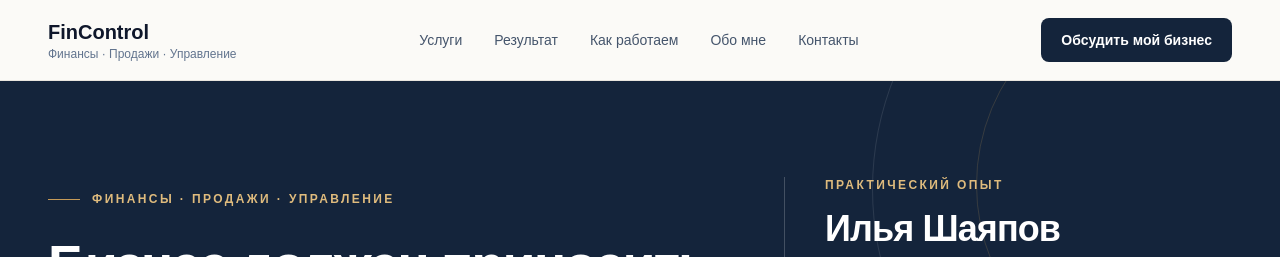
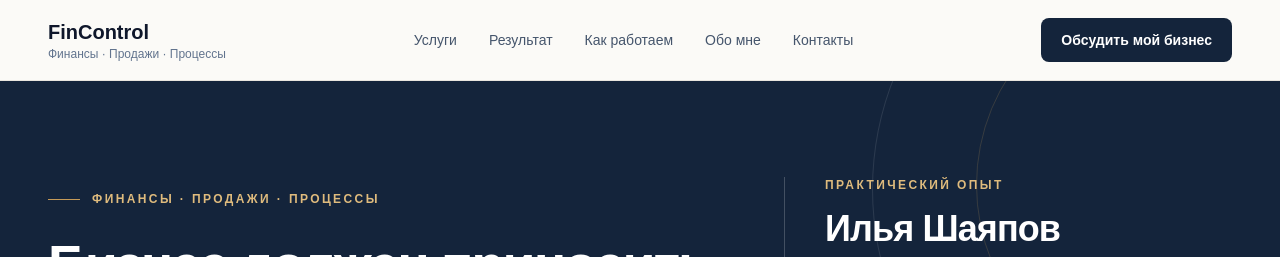
Before and after one commit to 19ilya77sh-cell/finance-consulting-landing, a Next.js app: page / in a window 1280 px wide. Shown: the top 257 px of the page. Built offline with nearby package versions, Linux system fonts and the light colour scheme.

Commit message:
Update brand tagline to Finance Sales Processes

```diff
--- a/app/page.tsx
+++ b/app/page.tsx
@@ -162,7 +162,7 @@ export default function Home() {
           <div>
             <div className="text-lg font-bold text-slate-900 sm:text-xl">FinControl</div>
             <div className="hidden text-xs text-slate-500 sm:block">
-              Финансы · Продажи · Управление
+              Финансы · Продажи · Процессы
             </div>
           </div>
 
@@ -198,7 +198,7 @@ export default function Home() {
         <div className="pointer-events-none absolute -right-24 -top-24 h-[400px] w-[400px] rounded-full border border-[#c49a58]/20" />
         <div className="relative mx-auto grid max-w-7xl gap-10 px-4 py-16 sm:px-6 sm:py-20 lg:grid-cols-[1.2fr_0.8fr] lg:items-center lg:gap-16 lg:px-12 lg:py-24">
           <div className="min-w-0">
-            <p className="mb-7 flex items-center gap-3 text-xs font-semibold uppercase tracking-[0.2em] text-[#dfbb7d]"><span className="h-px w-8 bg-[#c49a58]" />Финансы · Продажи · Управление</p>
+            <p className="mb-7 flex items-center gap-3 text-xs font-semibold uppercase tracking-[0.2em] text-[#dfbb7d]"><span className="h-px w-8 bg-[#c49a58]" />Финансы · Продажи · Процессы</p>
             <h1 className="max-w-2xl text-[clamp(2.35rem,4.2vw,4.1rem)] font-semibold leading-[1.09] tracking-[-0.035em]">Бизнес должен приносить <span className="text-[#dfbb7d]">прибыль, а не вопросы</span></h1>
             <p className="mt-7 max-w-xl text-base leading-8 text-slate-200 sm:text-lg">Помогаю собственникам разобраться в финансах, повысить эффективность продаж, выстроить управление и подготовить бизнес к привлечению финансирования.</p>
             <div className="mt-9 flex flex-col gap-3 sm:flex-row">
```
